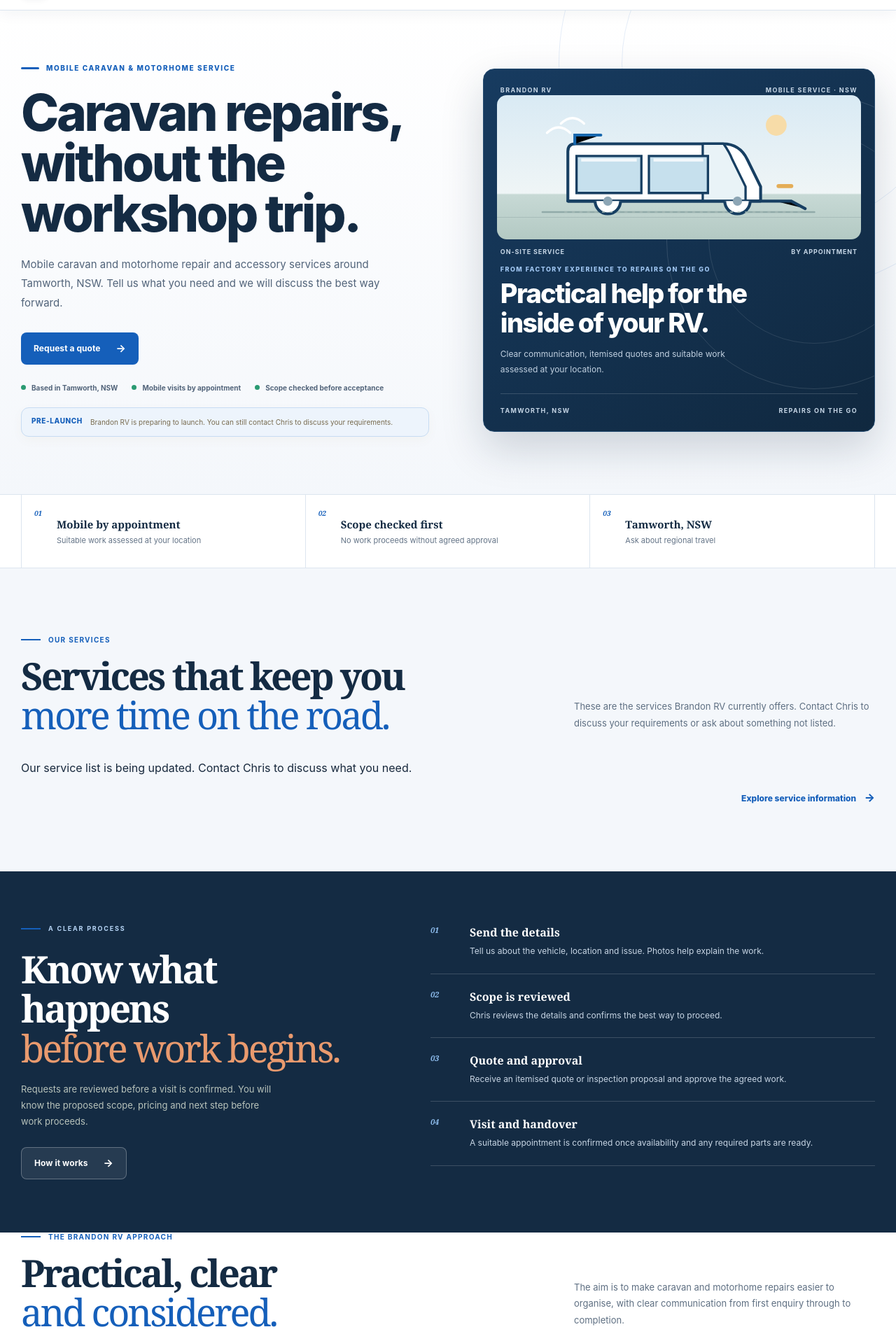
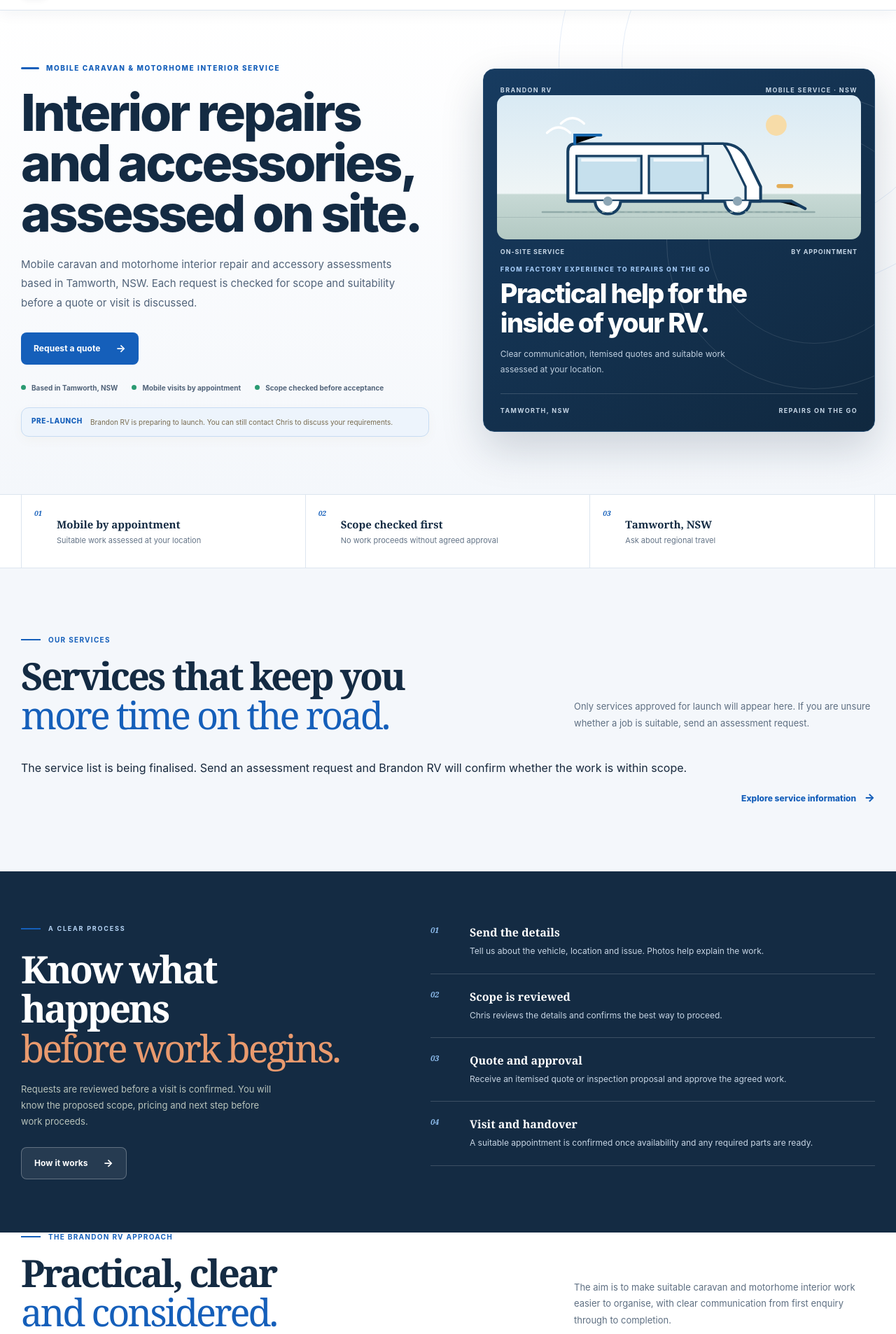
Before and after one commit to remipetrovich-design/BrandonRV-V2, a Next.js app: page / in a window 1280 px wide. Shown: the part 54-1960 px from the top of the page at 70% size. Built offline with nearby package versions, Linux system fonts and the light colour scheme; no server answers.

Commit message:
fix: keep public service claims within approved scope

```diff
--- a/src/app/page.tsx
+++ b/src/app/page.tsx
@@ -28,8 +28,8 @@ export default async function HomePage() {
   const callLink=phoneHref(phone);
   const location=[business.city,business.region].filter(Boolean).join(", ")||"Tamworth, NSW";
   const services=publishedServices.slice(0,3).map(service=>({title:service.name,description:service.description??service.scope_notes??"Contact Brandon RV to discuss this service."}));
-  const heroTitle=contentText(page?.content,"hero_title","Caravan repairs, without the workshop trip.");
-  const intro=contentText(page?.content,"intro","Mobile caravan and motorhome repair and accessory services around Tamworth, NSW. Tell us what you need and we will discuss the best way forward.");
+  const heroTitle=contentText(page?.content,"hero_title","Interior repairs and accessories, assessed on site.");
+  const intro=contentText(page?.content,"intro","Mobile caravan and motorhome interior repair and accessory assessments based in Tamworth, NSW. Each request is checked for scope and suitability before a quote or visit is discussed.");
   const primaryAction=contentText(page?.content,"primary_action","Request a quote");
   const brandLine=business.brand_line??"From Factory Experience to Repairs On The Go";
 
@@ -37,7 +37,7 @@ export default async function HomePage() {
     <section className="home-hero">
       <div className="shell home-hero-grid">
         <div className="home-hero-copy">
-          <p className="home-eyebrow"><span/> MOBILE CARAVAN & MOTORHOME SERVICE</p>
+          <p className="home-eyebrow"><span/> MOBILE CARAVAN & MOTORHOME INTERIOR SERVICE</p>
           <h1>{heroTitle}</h1>
           <p className="home-hero-intro">{intro}</p>
           <div className="home-hero-actions">
@@ -70,8 +70,8 @@ export default async function HomePage() {
     </div></section>
 
     <section className="section services-section"><div className="shell">
-      <div className="section-heading"><div><p className="eyebrow"><span className="eyebrow-line"/> OUR SERVICES</p><h2>Services that keep you<br/><em>more time on the road.</em></h2></div><p className="section-lead">These are the services Brandon RV currently offers. Contact Chris to discuss your requirements or ask about something not listed.</p></div>
-      {services.length?<div className="service-grid">{services.map((service,index)=><article className="service-card" key={service.title}><span className="service-number">{String(index+1).padStart(2,"0")}</span><span className="service-arrow" aria-hidden="true">↗</span><h3>{service.title}</h3><p>{service.description}</p></article>)}</div>:<p>Our service list is being updated. Contact Chris to discuss what you need.</p>}
+      <div className="section-heading"><div><p className="eyebrow"><span className="eyebrow-line"/> OUR SERVICES</p><h2>Services that keep you<br/><em>more time on the road.</em></h2></div><p className="section-lead">Only services approved for launch will appear here. If you are unsure whether a job is suitable, send an assessment request.</p></div>
+      {services.length?<div className="service-grid">{services.map((service,index)=><article className="service-card" key={service.title}><span className="service-number">{String(index+1).padStart(2,"0")}</span><span className="service-arrow" aria-hidden="true">↗</span><h3>{service.title}</h3><p>{service.description}</p></article>)}</div>:<p>The service list is being finalised. Send an assessment request and Brandon RV will confirm whether the work is within scope.</p>}
       <div className="section-link-row"><Link href="/services" className="text-link">Explore service information <span aria-hidden="true">→</span></Link></div>
     </div></section>
 
@@ -86,7 +86,7 @@ export default async function HomePage() {
     </div></section>
 
     <section className="home-value-section"><div className="shell">
-      <div className="section-heading"><div><p className="eyebrow"><span className="eyebrow-line"/> THE BRANDON RV APPROACH</p><h2>Practical, clear<br/><em>and considered.</em></h2></div><p className="section-lead">The aim is to make caravan and motorhome repairs easier to organise, with clear communication from first enquiry through to completion.</p></div>
+      <div className="section-heading"><div><p className="eyebrow"><span className="eyebrow-line"/> THE BRANDON RV APPROACH</p><h2>Practical, clear<br/><em>and considered.</em></h2></div><p className="section-lead">The aim is to make suitable caravan and motorhome interior work easier to organise, with clear communication from first enquiry through to completion.</p></div>
       <div className="home-value-grid">
         <article className="home-value-card"><span>01</span><h3>Understand the issue</h3><p>Vehicle details, photos and a clear description help identify the right next step.</p></article>
         <article className="home-value-card"><span>02</span><h3>Agree before work</h3><p>Scope, costs, parts and any changes are discussed and approved before work proceeds.</p></article>
```
